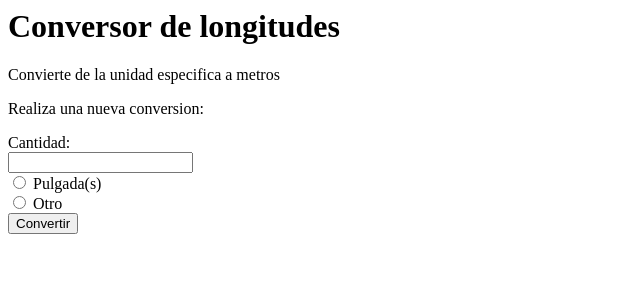
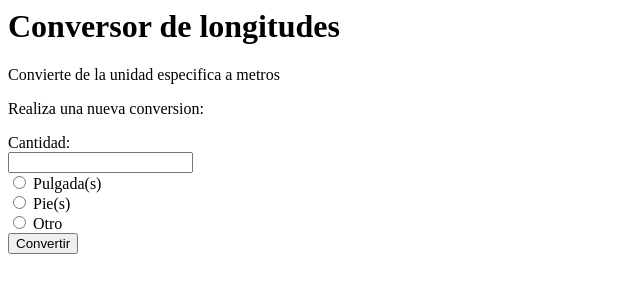
Before and after one commit to JorgeSeijas/DWES, a PHP site: page /conversor2.php in a window 1280 px wide. Shown: the top 300 px of the page, without its empty margins (0-640 px from the left). Run offline with PHP 8.4, Linux system fonts and the light colour scheme.

Commit message:
Modificacion conversor2.php

```diff
--- a/sprint1apache/www/site3/conversor2.php
+++ b/sprint1apache/www/site3/conversor2.php
@@ -9,6 +9,10 @@
 				$v_pulgadas = $_POST["fcantidad"];
 				$v_metros = $v_pulgadas * 0.0254;
 				echo $v_pulgadas." pulgada(s) = ".$v_metros." metros(s)";
+			} else if ($_POST["funidad"] == "pie"){
+				$v_pies = $_POST["fcantidad"];
+				$v_metros = $v_pies * 0.3048;
+				echo $v_pies." pie(s) = ".$v_metros." metro(s)";
 			} else {
 				echo "Unidad no soportada";
 			}
@@ -22,6 +26,8 @@
 
 		<input type = "radio" id = "pulgada_input" name = "funidad" value = "pulgada">
 		<label for = "pulgada_input">Pulgada(s)</label><br>
+		<input type = "radio" id = "pie_input" name = "funidad" value = "pie">
+		<label for = "pie_input">Pie(s)</label><br>
 		<input type = "radio" id = "otro_input" name = "funidad" value = "otro">
 		<label for = "otro_input">Otro</label><br>
 
```
